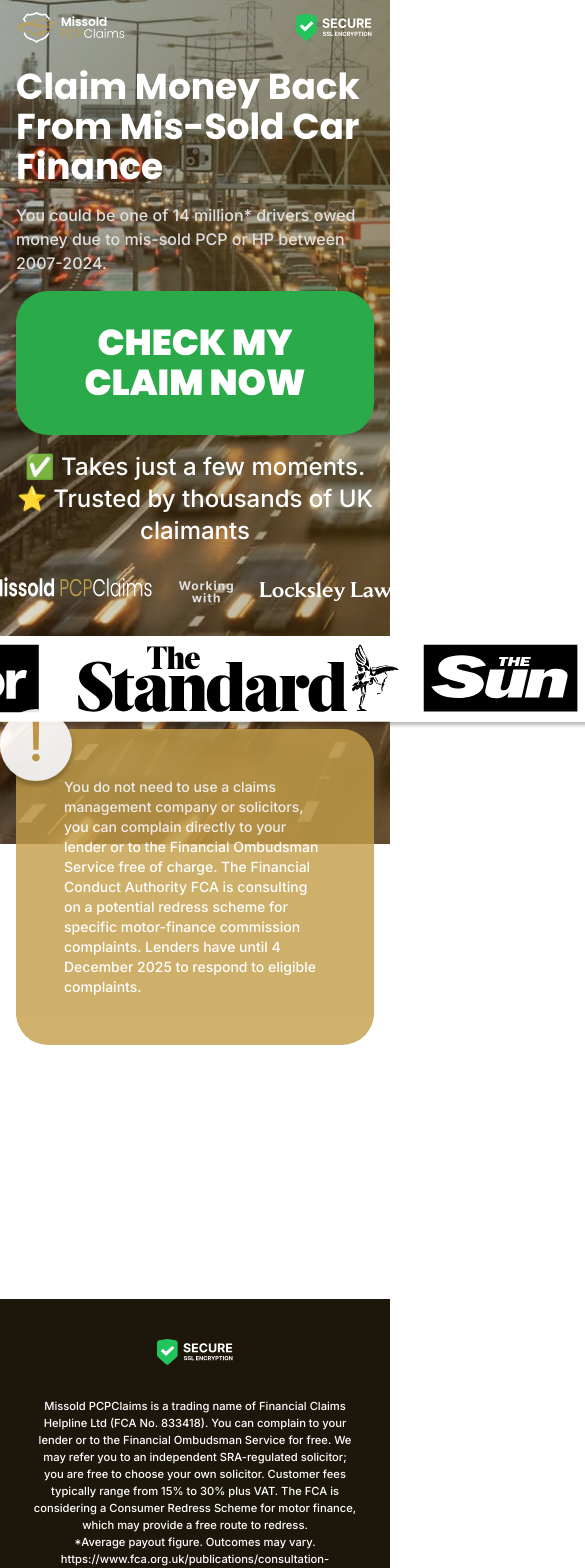
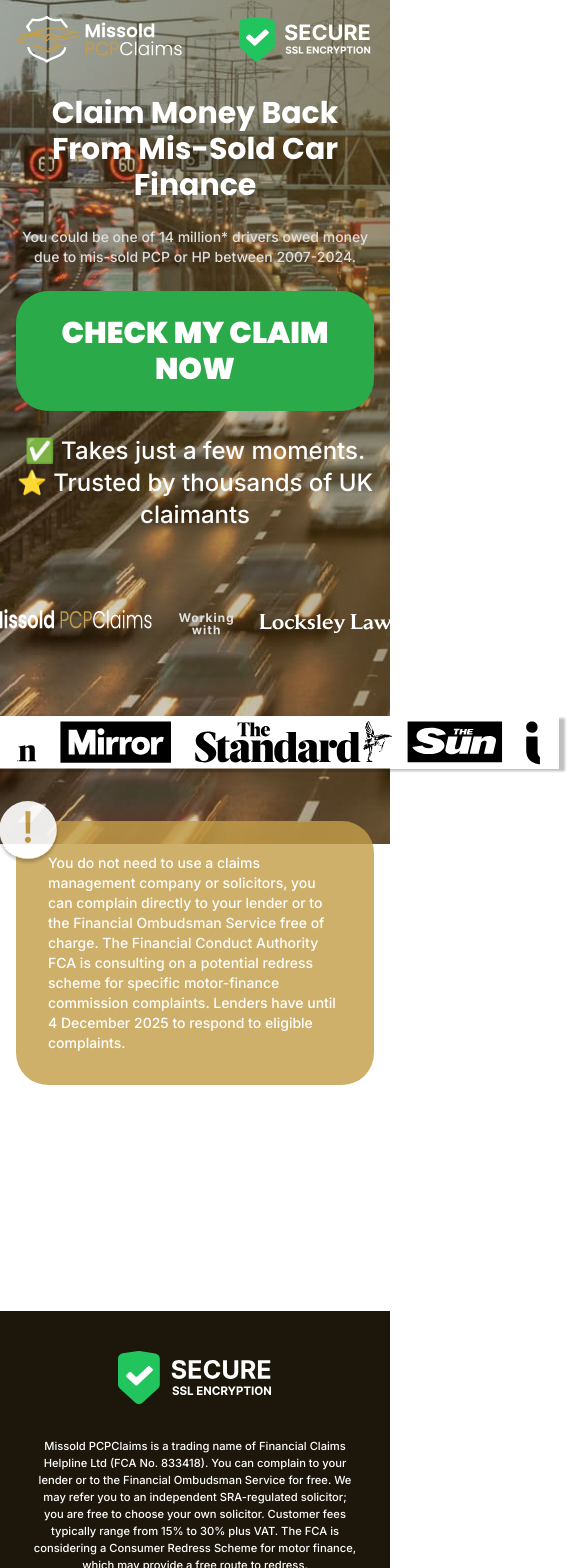
Before and after one commit to Mohamed-Boutarbouch/missold_pcp_claims_technical_test, a Next.js app: page / in a window 390 px wide. Shown: the top 1568 px of the page, 585 px wide, since content can reach past the window. Built offline with nearby package versions, Linux system fonts and the light colour scheme.

Commit message:
fix: the entire layout is now dynamic for mobile screens

```diff
--- a/app/components/container.tsx
+++ b/app/components/container.tsx
@@ -1,6 +1,6 @@
 export function Container({ children }: { children: React.ReactNode }) {
   return (
-    <div className="px-4 md:px-10 lg:px-20 py-3 md:py-6 lg:py-12 max-w-7xl mx-auto w-full">
+    <div className="px-4 md:px-10 py-4 md:py-8 max-w-7xl mx-auto w-full">
       {children}
     </div>
   );
--- a/app/components/cta.tsx
+++ b/app/components/cta.tsx
@@ -2,8 +2,8 @@
 
 export function Cta() {
   return (
-    <section className="flex flex-col justify-between gap-4">
-      <div className="font-display text-white font-bold text-4xl capitalize">
+    <section className="flex flex-col justify-between gap-6">
+      <div className="font-display text-white font-bold text-3xl md:text-4xl capitalize text-center md:text-start">
         <h1>
           claim money back
         </h1>
@@ -13,18 +13,18 @@
         </h2>
       </div>
 
-      <h3 className="font-body font-medium text-subheader">
+      <h3 className="font-body font-medium text-subheader text-center text-sm md:text-base md:text-start">
         You could be one of 14 million* drivers owed money due to mis-sold PCP or HP between 2007-2024.
       </h3>
 
       <Link
         href="/contact"
-        className="font-display font-black bg-cta text-white text-center text-4xl uppercase p-8 rounded-4xl transition-colors duration-300 ease-in-out hover:bg-cta/80"
+        className="font-display font-black bg-cta text-white text-center text-3xl md:text-4xl uppercase p-6 md:p-8 rounded-4xl transition-colors duration-300 ease-in-out hover:bg-cta/80"
       >
         check my claim now
       </Link>
 
-      <div className="font-body font-medium text-white text-2xl text-center">
+      <div className="font-body font-medium text-white text-2xl md:text-xl text-center">
         <p>✅ Takes just a few moments.</p>
         <p>⭐ Trusted by thousands of UK claimants</p>
       </div>
--- a/app/components/disclaimer.tsx
+++ b/app/components/disclaimer.tsx
@@ -2,8 +2,8 @@
 
 export function Disclaimer() {
   return (
-    <div className="relative p-12 opacity-90 rounded-4xl bg-primary/90">
-      <div className="absolute -top-5 -left-5 w-20">
+    <div className="relative p-8 md:p-12 opacity-90 rounded-4xl bg-primary/90">
+      <div className="absolute -top-5 -left-5 w-16 md:w-20">
         <Image
           src="/exclamation_mark.svg"
           alt="Disclaimer"
@@ -12,7 +12,7 @@
           className="w-full h-auto"
         />
       </div>
-      <p className="font-body text-white font-medium text-sm">You do not need to use a claims management company or solicitors, you can complain directly to your lender or to the Financial Ombudsman Service free of charge. The Financial Conduct Authority FCA is consulting on a potential redress scheme for specific motor-finance commission complaints. Lenders have until 4 December 2025 to respond to eligible complaints.</p>
+      <p className="font-body text-white font-medium text-sm md:text-base">You do not need to use a claims management company or solicitors, you can complain directly to your lender or to the Financial Ombudsman Service free of charge. The Financial Conduct Authority FCA is consulting on a potential redress scheme for specific motor-finance commission complaints. Lenders have until 4 December 2025 to respond to eligible complaints.</p>
     </div>
   )
 }
--- a/app/components/fine-print.tsx
+++ b/app/components/fine-print.tsx
@@ -1,6 +1,6 @@
 export function FinePrint() {
   return (
-    <section className="font-body font-medium text-sm/4 text-center text-white mt-18">
+    <section className="font-body font-medium text-sm/4 text-center text-white mt-10 md:mt-18">
       <small>* Missold PCPClaims works exclusively with RH Law Ltd authorised by the SRA (No. 659355), trading as Locksley Law, to provide specialist legal services to our clients. If we refer your matter to Locksley Law, we may receive a referral fee for doing so. The referral fee does not affect the amount you pay for legal services. You are under no obligation to instruct Locksley Law and are free to choose an alternative legal services provider.</small>
       <br />
       <small>If you would like further information about this referral arrangement, including the amount of any referral fee, please contact us.</small>
--- a/app/components/footer.tsx
+++ b/app/components/footer.tsx
@@ -6,7 +6,7 @@
     <footer className="bg-footer font-footerlink text-white text-sm">
       <div className="px-8 max-w-7xl mx-auto my-10 grid gap-y-8 grid-cols-1 md:grid-cols-3 md:grid-rows-[auto_auto]">
         <div className="order-1 md:order-0 justify-self-center self-center md:col-start-3 md:row-start-2 md:justify-self-end">
-          <div className="relative w-20 md:w-36 aspect-3/1">
+          <div className="relative w-40 aspect-3/1">
             <Image
               src="/secure.svg"
               alt="Secure badge"
@@ -21,7 +21,7 @@
           <div className="font-body font-medium leading-4">
             <small>Missold PCPClaims is a trading name of Financial Claims Helpline Ltd (FCA No. 833418). You can complain to your lender or to the Financial Ombudsman Service for free. We may refer you to an independent SRA-regulated solicitor; you are free to choose your own solicitor. Customer fees typically range from 15% to 30% plus VAT. The FCA is considering a Consumer Redress Scheme for motor finance, which may provide a free route to redress.</small>
             <br />
-            <small>*Average payout figure. Outcomes may vary. <Link href="https://www.fca.org.uk/publications/consultation-papers/cp25-27-motor-finance-consumer-redress-scheme" target="_blank">https://www.fca.org.uk/publications/consultation-papers/cp25-27-motor-finance-consumer-redress-scheme</Link></small>
+            <small>*Average payout figure. Outcomes may vary. <Link href="https://www.fca.org.uk/publications/consultation-papers/cp25-27-motor-finance-consumer-redress-scheme" target="_blank" className="hover:underline hover:underline-offset-2">https://www.fca.org.uk/publications/consultation-papers/cp25-27-motor-finance-consumer-redress-scheme</Link></small>
           </div>
         </div>
 
@@ -56,7 +56,7 @@
         </div>
 
         <div className="order-4 justify-self-center self-center md:text-center md:order-0 md:col-start-2 md:row-start-2">
-          <small>Copyright © 2025 Financial Claims Helpline Ltd. All rights reserved.</small>
+          <small>Copyright © {new Date().getFullYear()} Financial Claims Helpline Ltd. All rights reserved.</small>
         </div>
       </div>
     </footer>
--- a/app/components/header.tsx
+++ b/app/components/header.tsx
@@ -5,7 +5,7 @@
   return (
     <Container>
       <div className="flex justify-between items-center">
-        <div className="relative w-36 md:w-48 lg:w-72 aspect-366/78">
+        <div className="relative w-64 md:w-80 aspect-366/78">
           <Image
             src="/logo.svg"
             alt="Application logo"
@@ -15,7 +15,7 @@
           />
         </div>
 
-        <div className="relative w-20 md:w-36 aspect-3/1">
+        <div className="relative w-40 md:w-60 aspect-3/1">
           <Image
             src="/secure.svg"
             alt="Secure badge"
--- a/app/components/logo-cloud.tsx
+++ b/app/components/logo-cloud.tsx
@@ -3,7 +3,7 @@
 export function LogoCloud() {
   return (
     <section className="relative w-fit">
-      <div className="absolute -top-12 -left-26 w-46">
+      <div className="absolute -top-10 -left-24 w-32 md:-top-12 md:-left-26 md:w-46">
         <Image
           src="/locksley_law_1.svg"
           alt="Locksley law 1"
@@ -14,7 +14,7 @@
         />
       </div>
 
-      <div className="w-244 max-w-full">
+      <div className="w-150 md:w-244 max-w-full">
         <Image
           src="/locksley_law_2.svg"
           alt="Locksley law 2"
--- a/app/page.tsx
+++ b/app/page.tsx
@@ -8,7 +8,7 @@
 export default function Home() {
   return (
     <Container>
-      <section className="grid grid-cols-1 md:grid-cols-2 md:gap-x-28 md:gap-y-16">
+      <section className="grid grid-cols-1 gap-y-12 md:grid-cols-2 md:gap-x-28 md:gap-y-16">
         <div className="order-4 md:order-1 self-center">
           <Disclaimer />
         </div>
@@ -21,7 +21,7 @@
           <WorkingWith />
         </div>
 
-        <div className="order-3 md:order-4 self-center justify-self-center md:translate-x-100 lg:translate-x-70 xl:translate-x-48">
+        <div className="order-3 md:order-4 self-center justify-self-center translate-x-18 sm:translate-x-26 md:translate-x-100 lg:translate-x-70 xl:translate-x-48">
           <LogoCloud />
         </div>
       </section>
```
